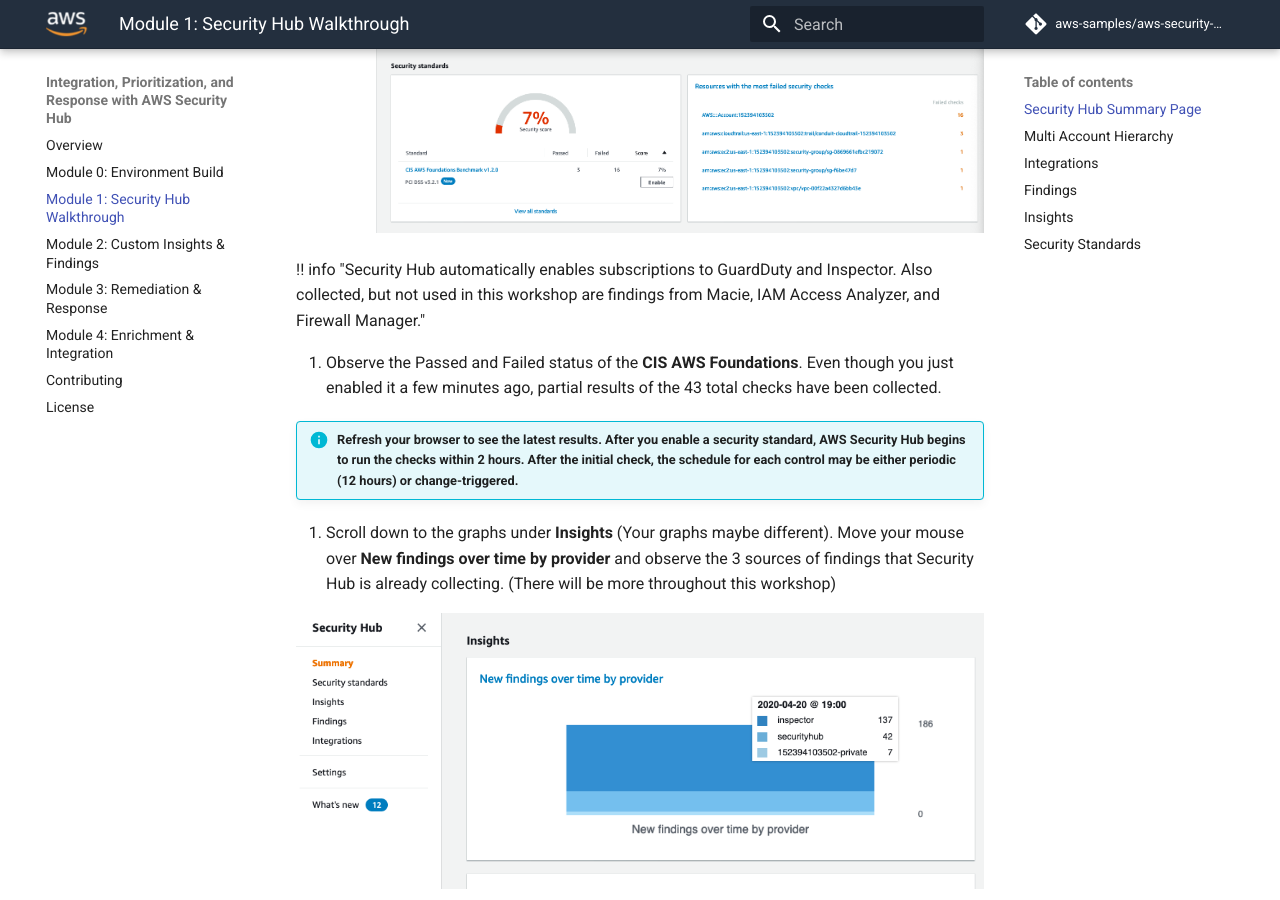
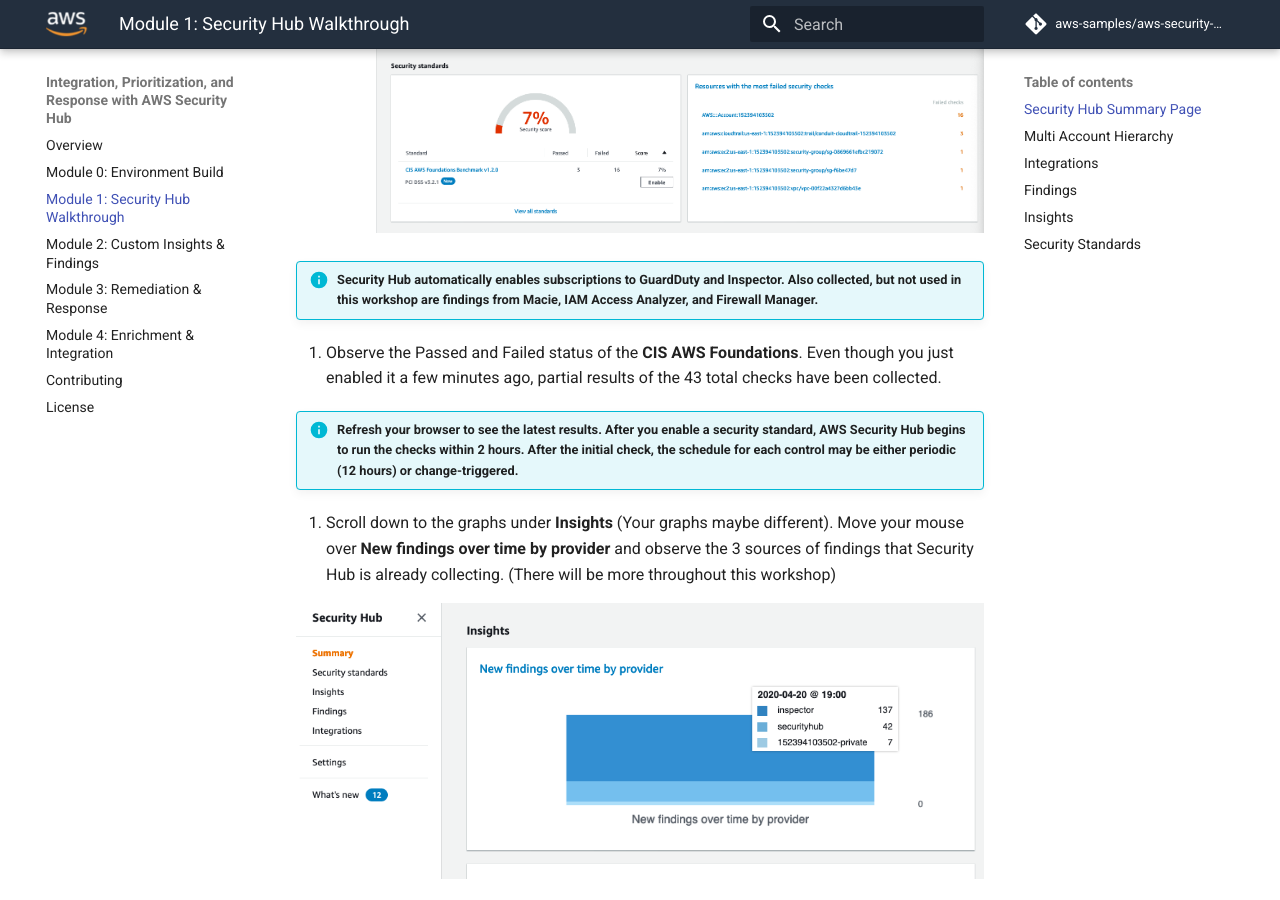
Before and after one commit to aws-samples/aws-security-hub-workshop, an MkDocs documentation site: the page built from docs/01-security-hub-walk-through.md, in a window 1280 px wide and 900 px high, scrolled down 1446 px. Built offline with MkDocs 1.6.1 and Material for MkDocs 9.7.7, drawn with Linux system fonts in a browser that asks for light colours; comment, search, counter and statistics services are not loaded; some of the changed text lies outside the part shown.

Commit message:
Update some missing characters
Fixed some missing double quotes (") and exclamation mark(!)

```diff
--- a/docs/01-security-hub-walk-through.md
+++ b/docs/01-security-hub-walk-through.md
@@ -28,11 +28,11 @@
 
 ![Security Hub Summary](./images/01-sec-hub-summary.png)
 
-!! info "Security Hub automatically enables subscriptions to GuardDuty and Inspector.  Also collected, but not used in this workshop are findings from Macie, IAM Access Analyzer, and Firewall Manager."
+!!! info "Security Hub automatically enables subscriptions to GuardDuty and Inspector.  Also collected, but not used in this workshop are findings from Macie, IAM Access Analyzer, and Firewall Manager."
 
 5. Observe the Passed and Failed status of the **CIS AWS Foundations**.  Even though you just enabled it a few minutes ago, partial results of the 43 total checks have been collected.
 
-!!! info "Refresh your browser to see the latest results.  After you enable a security standard, AWS Security Hub begins to run the checks within 2 hours.  After the initial check, the schedule for each control may be either periodic (12 hours) or change-triggered. "
+!!! info "Refresh your browser to see the latest results.  After you enable a security standard, AWS Security Hub begins to run the checks within 2 hours.  After the initial check, the schedule for each control may be either periodic (12 hours) or change-triggered."
 
 6. Scroll down to the graphs under **Insights** (Your graphs maybe different).  Move your mouse over **New findings over time by provider** and observe the 3 sources of findings that Security Hub is already collecting.  (There will be more throughout this workshop)
 
@@ -165,7 +165,7 @@
 
 ![Security Standards](./images/01-standards-home.png)
 
-!!! info "Note the Security score should have changed from you first enabled the CIS standard.
+!!! info "Note the Security score should have changed from you first enabled the CIS standard."
 
 2. Click **View Results** for CIS AWS Foundations Benchmark v1.2.0.
 
```
